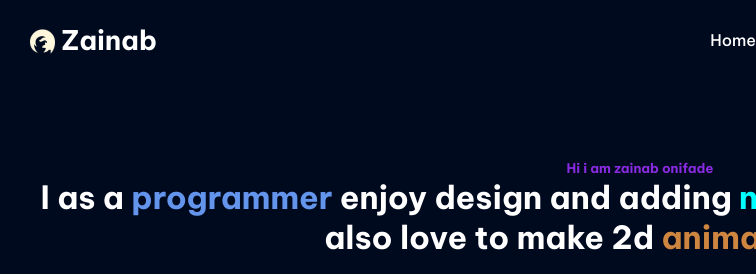
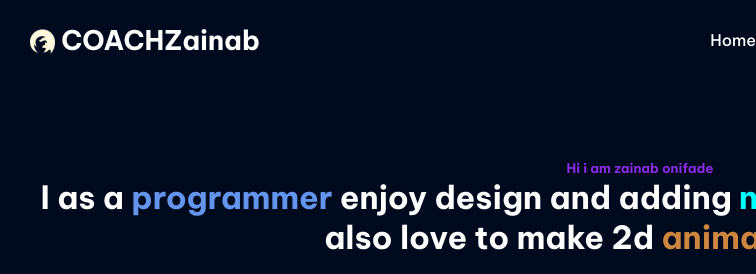
Before and after one commit to coachzainab/Myportfolio, a plain HTML site: page index.html in a window 1280 px wide. Shown: the top 274 px of the page, 0-756 px from the left. Drawn offline with Linux system fonts and the light colour scheme.

Commit message:
Update index.html

```diff
--- a/index.html
+++ b/index.html
@@ -13,7 +13,7 @@
 
 <body>
     <div class="navigation">
-        <a href="./index.html" class="logo "> <span class="emoji"><i class="fa fa-firefox fa-1x fa-spin" style="color: cornsilk;"></i></span> Zainab</a>
+        <a href="./index.html" class="logo "> <span class="emoji"><i class="fa fa-firefox fa-1x fa-spin" style="color: cornsilk;"></i></span> COACHZainab</a>
         <ul class="nav-menu">
             <li><a class='active' href="">Home <i class="fa fa-facebook"></i></a></li>
             <li><a href="" class="links">Websites</a></li>
```
